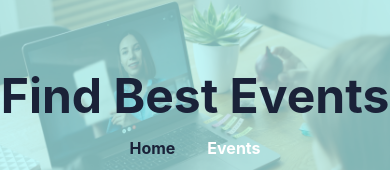
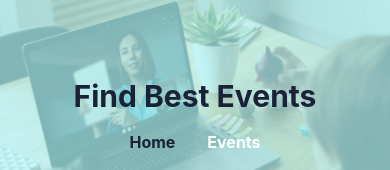
Before and after one commit to MDSadid-git/Edu-Learn, a React (Vite) app: page /events in a window 390 px wide. Shown: the part 119-289 px from the top of the page. Built offline with nearby package versions, Linux system fonts and the light colour scheme; some icons are missing.

Commit message:
Sadid Event banner area done

```diff
--- a/src/Components/Pages/Event/Event.jsx
+++ b/src/Components/Pages/Event/Event.jsx
@@ -10,7 +10,7 @@ const Event = () => {
         <div className="bg-[#b4ffff] h-[350px] bg-opacity-70">
           <div className="flex justify-center text-center h-[350px] items-center text-white">
             <div>
-              <h1 className="text-5xl text-brand2 font-bold">
+              <h1 className="md:text-5xl text-3xl text-brand2 font-bold">
                 Find Best Events
               </h1>
               <p className="md:text-lg flex items-center justify-center font-bold p-4 text-brand2 text-base">
```
